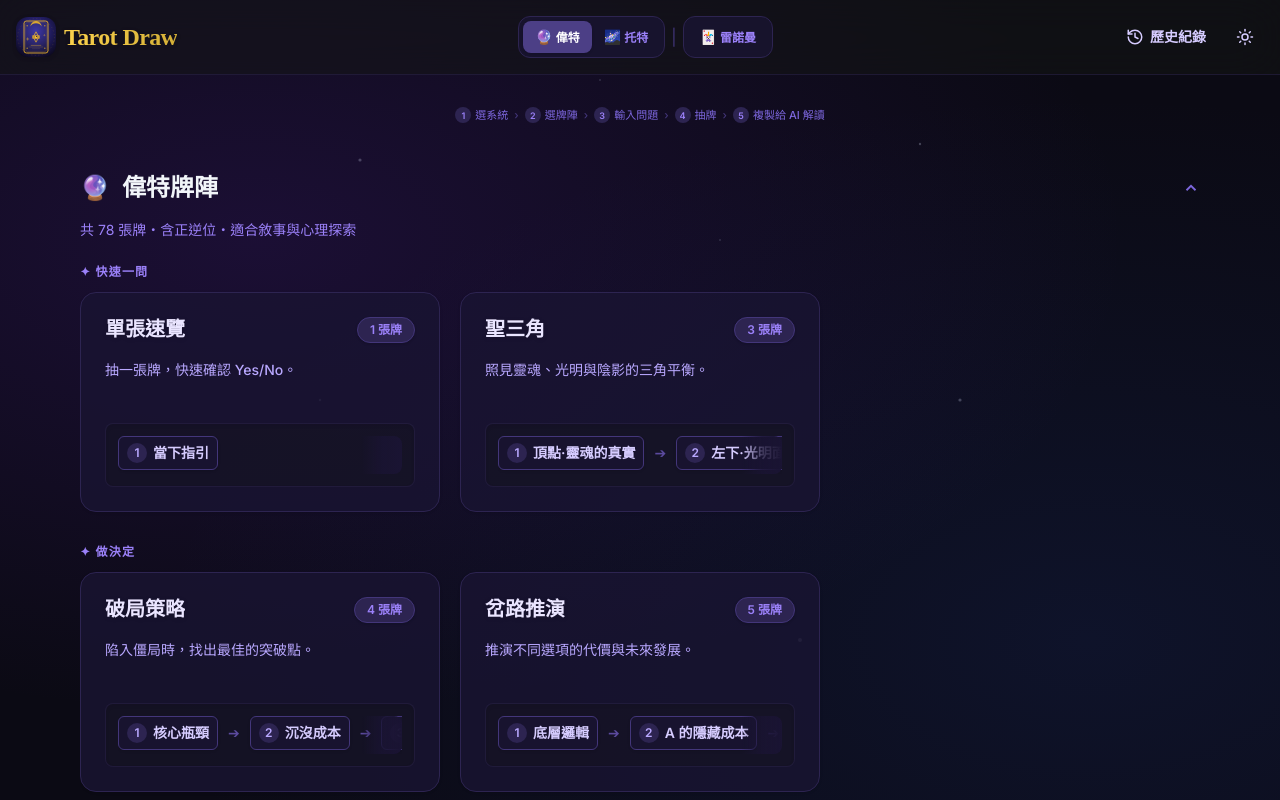
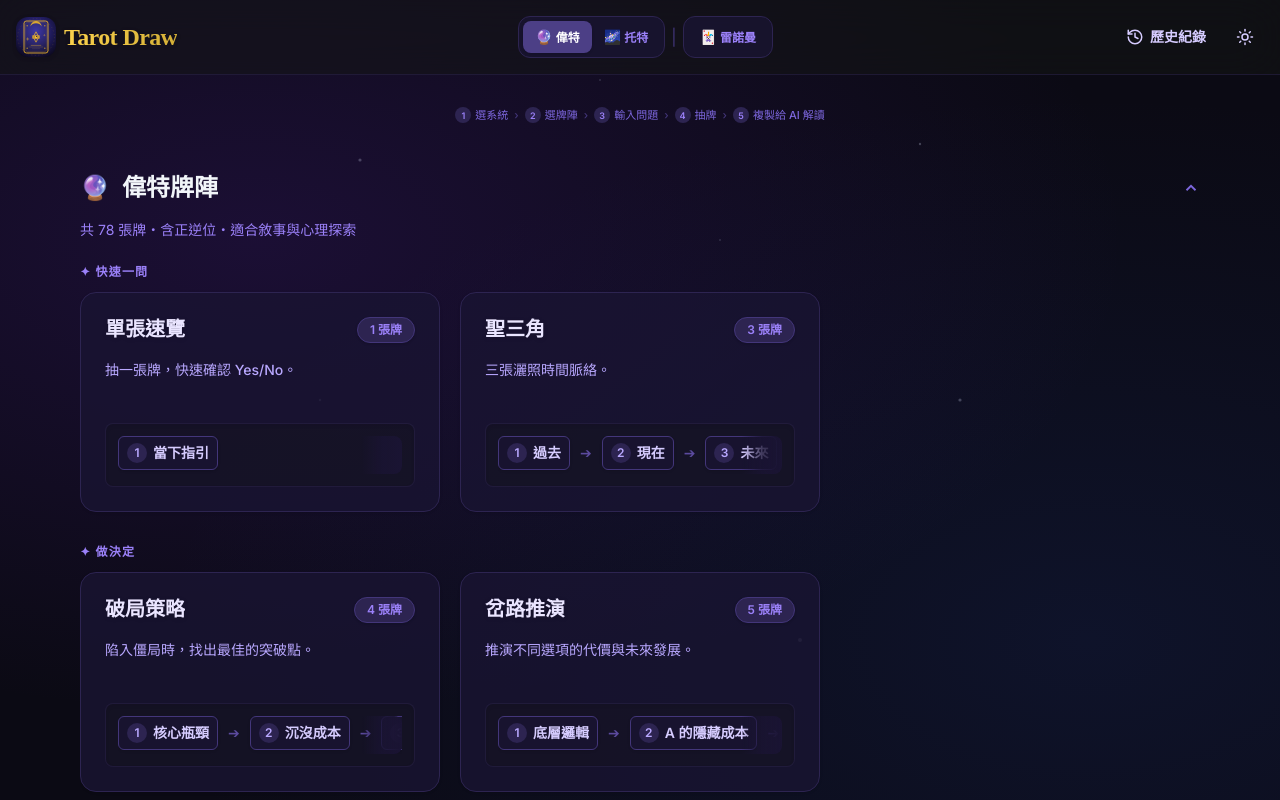
Before and after one commit to dodododora/Tarot-Draw, a React (Vite) app: page / in a window 1280 px wide. Shown: the top 800 px of the page. Built offline with nearby package versions, Linux system fonts and the light colour scheme.

Commit message:
fix: 聖三角改為過去現在未來，大展開說明文字精簡

```diff
--- a/src/constants.ts
+++ b/src/constants.ts
@@ -248,7 +248,7 @@ export const LENORMAND_SPREADS: Spread[] = [
       // Row 4 (28–36): 未來與命運層
       "R4C1·最終的根基", "R4C2·未來的線索", "R4C3·即將到來的事", "R4C4·發展的阻礙", "R4C5·命運的核心", "R4C6·最終的助力", "R4C7·結果的形成", "R4C8·最終的方向", "R4C9·命運的歸宿"
     ],
-    hint: "全部 36 張牌一次鋪開，縱讀每行掌握時間脈絡，橫讀每列把握人生維度，從指示牌（男人/女人）周圍的牌展開故事。",
+    hint: "36 張全部鋪開，縱讀成時間脈絡，橫讀看人生各面向。",
     exampleQuestion: "請用大展開告訴我，接下來這段時間我的整體人生走勢如何？"
   },
 ];
@@ -288,7 +288,7 @@ export const THOTH_SPREADS: Spread[] = [
 
 export const WAITE_SPREADS: Spread[] = [
   { id: "single",         name: "單張速覽",  count: 1, positions: ["當下指引"],                                        hint: "抽一張牌，快速確認 Yes/No。",                        exampleQuestion: "這份工作對我目前的靈性發展是否有益？" },
-  { id: "waite-triangle", name: "聖三角", count: 3, positions: ["頂點·靈魂的真實", "左下·光明面（你展現的）", "右下·陰影面（你迴避的）"], hint: "照見靈魂、光明與陰影的三角平衡。", exampleQuestion: "我目前的內在狀態，靈魂真正的樣貌與光暗兩面各是什麼？" },
+  { id: "waite-triangle", name: "聖三角", count: 3, positions: ["過去", "現在", "未來"], hint: "三張灑照時間脈絡。", exampleQuestion: "這段感情的過去、現在與未來走向？" },
   { id: "attraction",     name: "個人引力",  count: 3, positions: ["我目前散發的頻率", "正在召喚的連結模式", "值得鬆開的舊有慣性"],  hint: "解析你目前的狀態正吸引哪種人事物。",              exampleQuestion: "我目前的狀態在感情關係中吸引著什麼？" },
   { id: "rel-seasons",    name: "感情四季",  count: 4, positions: ["現在的關係節奏", "推動這個節奏的核心力量", "需要給予的滋養", "即將來臨的自然轉變"],  hint: "找出當下最順其自然的相處模式。",    exampleQuestion: "這段感情現在處於什麼節奏？我將如何與它同行？" },
   { id: "now-connect",    name: "當下連結",    count: 3, positions: ["這段關係現在的樣子", "我目前傳遞給對方的狀態", "對方目前傳遞給我的狀態"],              hint: "純粹照見這段關係此刻的樣子。",          exampleQuestion: "不問對錯，這段關係此刻各自的狀態是什麼？" },
```
